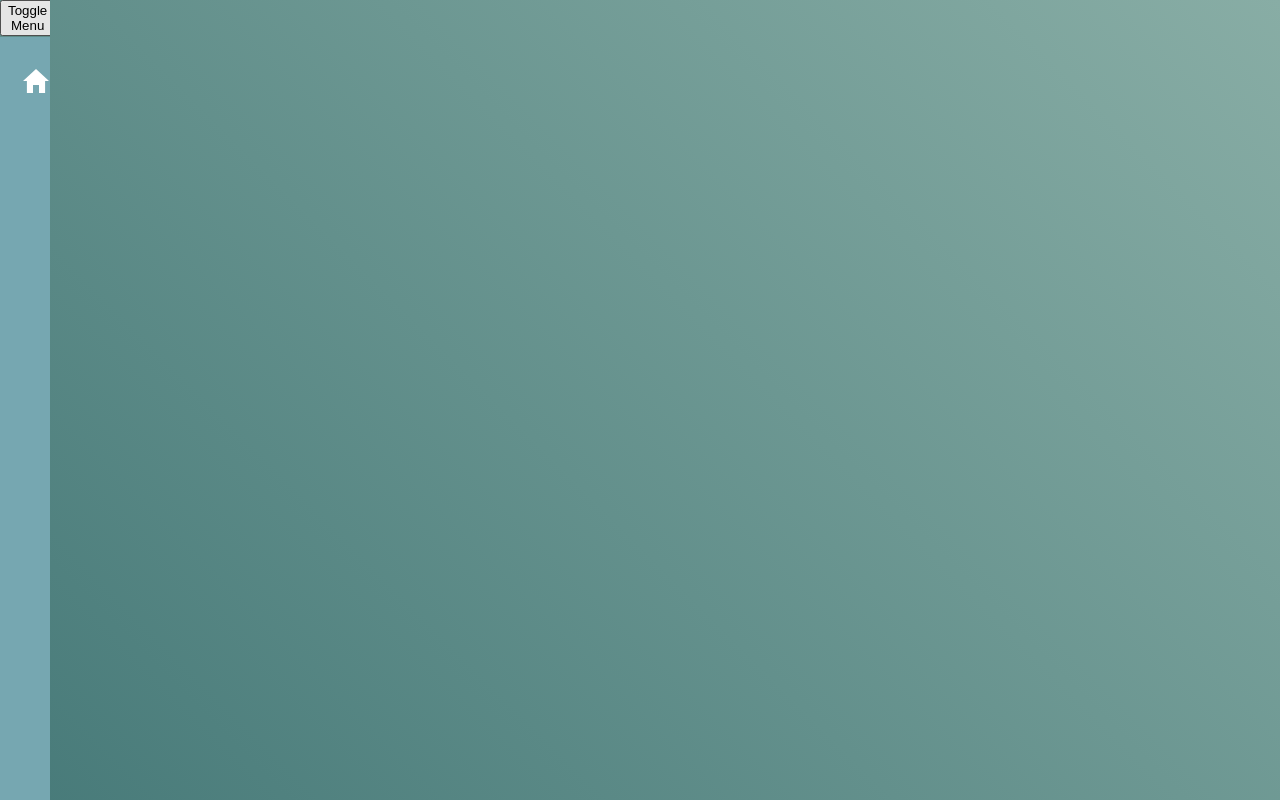
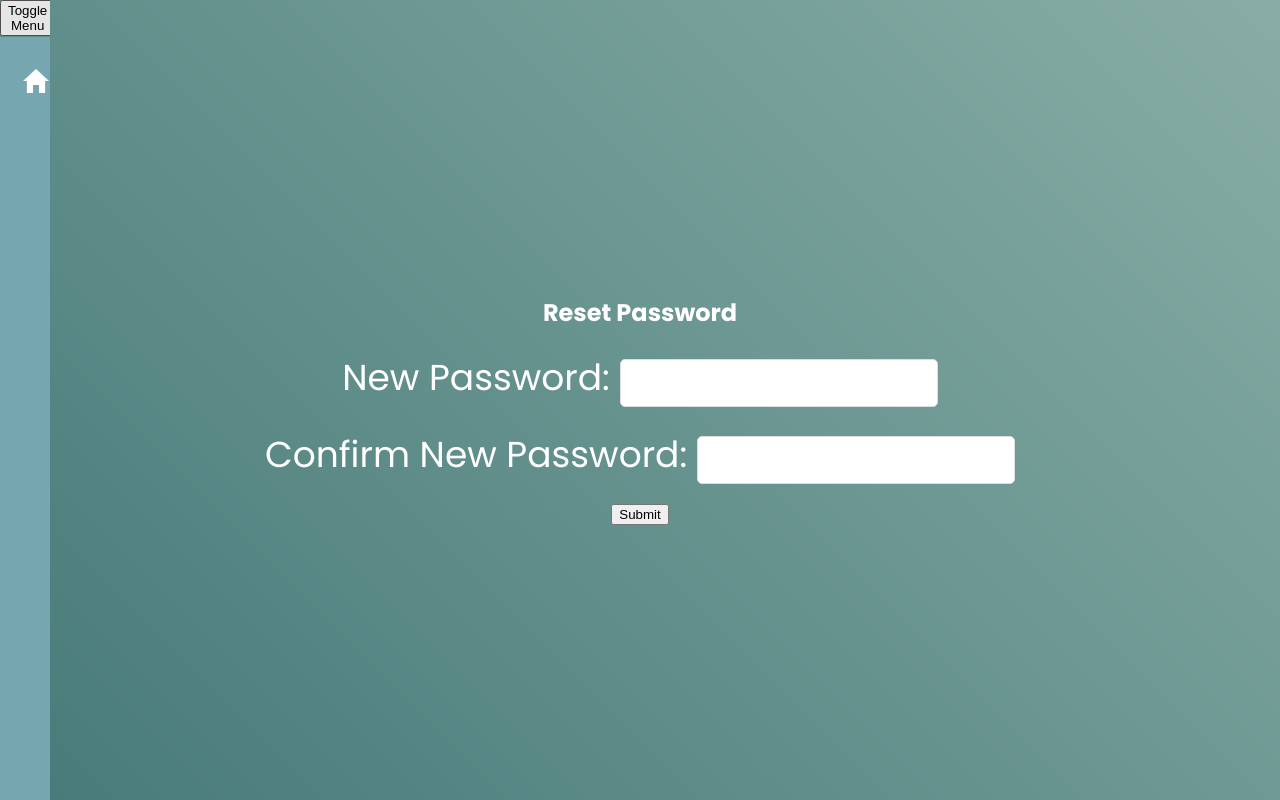
Before and after one commit to ssloth1/palaver-strings-capstone, a React (Create React App) app in the folder frontend/: page /reset-password/1 in a window 1280 px wide. Before the commit this address had no page. Built offline with nearby package versions, Linux system fonts and the light colour scheme.

Commit message:
Password Reset Works
Right now everything works as a prototype, through mailjet. They should most likely never run into the email limit from the free api subscription and they will probably want to send the links via a whitelisted no-reply email set up through palaver strings.

```diff
--- a/frontend/src/App.js
+++ b/frontend/src/App.js
@@ -2,7 +2,8 @@ import React from 'react';
 import { BrowserRouter as Router, Route, Routes } from 'react-router-dom';
 import Home from './pages/Home';
 import Login from './components/general-components/Login';
-import PasswordReset from './components/general-components/PasswordReset';
+import RequestPasswordReset from './components/general-components/RequestPasswordReset';
+import ResetPasswordConfirm from './components/general-components/ResetPasswordConfirm';
 import Navbar from './components/general-components/Navbar';
 import AddUserForm from './components/admin-components/AddUserForm';
 import ManageUsers from './components/admin-components/ManageUsers';
@@ -26,7 +27,8 @@ function App() {
                 <Routes>
                     <Route path="/" element={<Home />} />
                     <Route path="/login" element={<Login />} />
-                    <Route path="/password-reset" element={<PasswordReset />} />
+                    <Route path="/request-password-reset" element={<RequestPasswordReset />} />
+                    <Route path="/reset-password/:token" element={<ResetPasswordConfirm />} />
                     <Route path="/create-user" element={<AddUserForm />} />
                     <Route path="/users" element={<ManageUsers />} />
                     <Route path="/user/:id" element={<UserDetails />} />
--- a/frontend/src/components/general-components/Login.js
+++ b/frontend/src/components/general-components/Login.js
@@ -104,7 +104,7 @@ function Login() {
 
                 <LoginButton onClick={handleSubmit}/>
 
-                <button type="button" className={loginStyles.basicButton} onClick={() => navigate('/password-reset')}>Forgot Password?</button>
+                <button type="button" className={loginStyles.basicButton} onClick={() => navigate('/request-password-reset')}>Forgot Password?</button>
 
             </form>
         </div>
--- a/frontend/src/components/general-components/PasswordReset.js
+++ b/frontend/src/components/general-components/RequestPasswordReset.js
@@ -2,7 +2,7 @@ import React, { useState, useEffect } from 'react';
 import { useNavigate } from 'react-router-dom';
 import loginStyles from './styles/Login.module.css';
 
-function PasswordReset() {
+function RequestPasswordReset() {
     const [email, setEmail] = useState('');
     const [error, setError] = useState(null);
     const [message, setMessage] = useState('');
@@ -12,27 +12,30 @@ function PasswordReset() {
         // If there's a message (which we set on successful email submission), navigate back after 3 seconds
         if (message) {
             const timer = setTimeout(() => {
-                navigate('/login'); // Adjust this to your login route
+                navigate('/login');
             }, 3000);
             return () => clearTimeout(timer);
         }
     }, [message, navigate]);
 
+    // Function to handle form submission
     const handleSubmit = async (e) => {
         e.preventDefault();
         setError(null); // Reset error state on new submission
         try {
-            // Adjust the endpoint to match your API route for password reset requests
+
+            // fetch request to reset password, using token from URL params and new password from state
             const response = await fetch('/api/users/request-password-reset', {
                 method: 'POST',
                 headers: { 'Content-Type': 'application/json' },
                 body: JSON.stringify({ email }),
             });
+
             const data = await response.json();
 
+            // if something went wrong, throw an error
             if (response.ok) {
                 setMessage('Check your email for the password reset link.');
-                // No need to navigate immediately, useEffect will handle it
             } else {
                 throw new Error(data.message || 'Failed to send password reset email');
             }
@@ -63,4 +66,4 @@ function PasswordReset() {
     );
 }
 
-export default PasswordReset;
+export default RequestPasswordReset;
--- /dev/null
+++ b/frontend/src/components/general-components/ResetPasswordConfirm.js
@@ -0,0 +1,84 @@
+import React, { useState, useEffect } from 'react';
+import { useNavigate, useParams } from 'react-router-dom';
+import loginStyles from './styles/Login.module.css';
+
+// This component is used to reset a user's password after they have requested a password reset email
+// You will be able to navigate to it from the link in the email, which will contain a token in the URL params
+// The token is used to verify the user's identity and reset their password
+
+// Note: All password reset logic on the backend is associated with the userController.js and userRoutes.js files
+
+function ResetPasswordConfirm() {
+    const [password, setPassword] = useState('');
+    const [confirmPassword, setConfirmPassword] = useState('');
+    const [error, setError] = useState('');
+    const [message, setMessage] = useState('');
+    const navigate = useNavigate();
+    const { token } = useParams();
+
+    // If there's a message (which we set on successful password reset), navigate back after 3 seconds
+    const handleSubmit = async (e) => {
+        e.preventDefault();
+        if (password !== confirmPassword) {
+            setError('Passwords do not match.');
+            return;
+        }
+
+        // Reset error state on new submission
+        setError('');
+
+        // fetch request to reset password, using token from URL params and new password from state
+        try {
+            const response = await fetch(`/api/users/reset-password/${token}`, {
+                method: 'POST',
+                headers: { 'Content-Type': 'application/json' },
+                body: JSON.stringify({ password }),
+            });
+
+            const data = await response.json();
+
+            // if something went wrong, throw an error
+            if (!response.ok) {
+                throw new Error(data.error || 'Failed to reset password.');
+            }
+            // if successful, set a message and navigate back to login page after 3 seconds
+            setMessage('Password reset successfully. Redirecting to login page...');
+            setTimeout(() => navigate('/login'), 3000);
+        } catch (err) {
+            setError(err.message);
+        }
+    };
+
+    return (
+        <div className={loginStyles.loginContainer}>
+            <form onSubmit={handleSubmit} className={loginStyles.loginForm}>
+                <h2>Reset Password</h2>
+                {error && <p className={loginStyles.errorMessage}>{error}</p>}
+                {message && <p className={loginStyles.successMessage}>{message}</p>}
+                <div className={loginStyles.inputContainer}>
+                    <label className={loginStyles.labelStyle}>New Password:</label>
+                    <input
+                        className={loginStyles.inputField}
+                        type="password"
+                        value={password}
+                        onChange={(e) => setPassword(e.target.value)}
+                        required
+                    />
+                </div>
+                <div className={loginStyles.inputContainer}>
+                    <label className={loginStyles.labelStyle}>Confirm New Password:</label>
+                    <input
+                        className={loginStyles.inputField}
+                        type="password"
+                        value={confirmPassword}
+                        onChange={(e) => setConfirmPassword(e.target.value)}
+                        required
+                    />
+                </div>
+                <button type="submit" className={loginStyles.basicButton}>Submit</button>
+            </form>
+        </div>
+    );
+}
+
+export default ResetPasswordConfirm;
```
Also changed, not shown: 1 other file (tests, documents, lock files or other folders).
